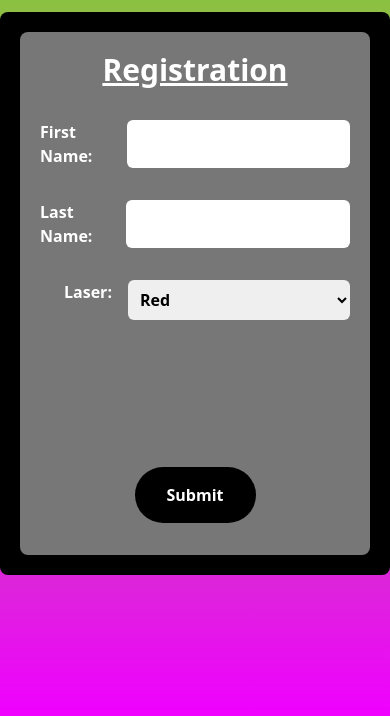
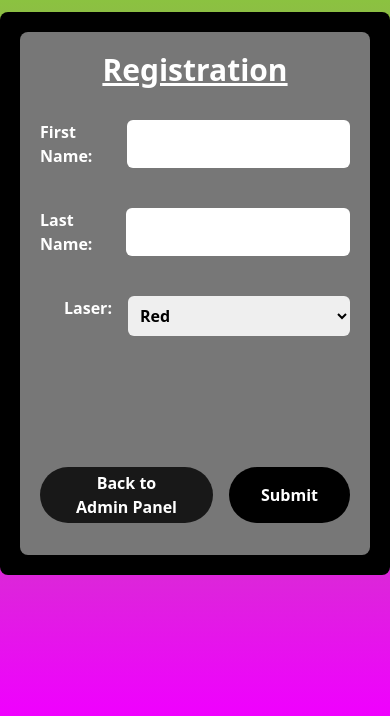
Before and after one commit to aidanvancil/virtual_graffiti, a Django app: page /register/ in a window 390 px wide. Shown: the part 162-878 px from the top of the page. Run offline with Django 4.2, Linux system fonts and the light colour scheme; the visitor is signed in with stand-in values (Sample User, id 1); some libraries are stand-ins or nearby versions.

```diff
--- a/app/templates/login.html
+++ b/app/templates/login.html
@@ -22,7 +22,7 @@
                 </div>
 
                 <div class="mb-3">
-                    <button class="bg-black px-8 py-4 rounded-full transform transition-transform hover:scale-105" type="submit">Submit</button>
+                    <button class="bg-black px-8 h-14 rounded-full transform transition-transform hover:scale-105" type="submit">Submit</button>
                 </div>
             </form>
 
--- a/app/templates/signup.html
+++ b/app/templates/signup.html
@@ -16,7 +16,7 @@
             {% else %}
                 <form class="h-full w-full flex flex-col justify-between items-center" method="post" action="">
                     {% csrf_token %}
-                    <div>
+                    <div class="md:mt-10 lg:space-y-16 md:space-y-14 space-y-10">
                         <div class="mb-8 mt-8 flex space-x-4 justify-center">
                             <label for="firstname">First Name:</label>
                             <input class="w-11/12 md:w-1/2 rounded-md p-2 text-black" type="text" name="firstname" class="border rounded-md p-2" required>
@@ -27,7 +27,7 @@
                             <input class="w-11/12 md:w-1/2 rounded-md p-2 text-black" type="text" name="lastname" class="border rounded-md p-2" required>
                         </div>
 
-                        <div class="mb-8 sm:ml-7 ml-6 flex space-x-4 justify-center">
+                        <div class="mb-8 sm:ml-7 ml-6 flex space-x-4 justify-center md:">
                             <label for="laser">Laser:</label>
                             <select class="w-11/12 md:w-1/2 rounded-md p-2 text-black" name="laser" required>
                                 <option value="Red">Red</option>
@@ -37,8 +37,12 @@
                         </div>
                     </div>
 
-                    <div class="mb-3">
-                        <button class="bg-black px-8 py-4 rounded-full transform transition-transform hover:scale-105" type="submit">Submit</button>
+                    <div class="flex space-x-4">
+                        <button class="px-8 h-14 bg-[#181818] rounded-full transform transition-transform hover:scale-105"><a href="/admin_panel" class="">Back to Admin Panel</a></button>
+
+                        <div class="mb-3">
+                            <button class="bg-black px-8 h-14 rounded-full transform transition-transform hover:scale-105" type="submit">Submit</button>
+                        </div>
                     </div>
                 </form>
             {% endif %}
```
Also changed, not shown: app/templates/base_panel.html (+4 -4 lines).
